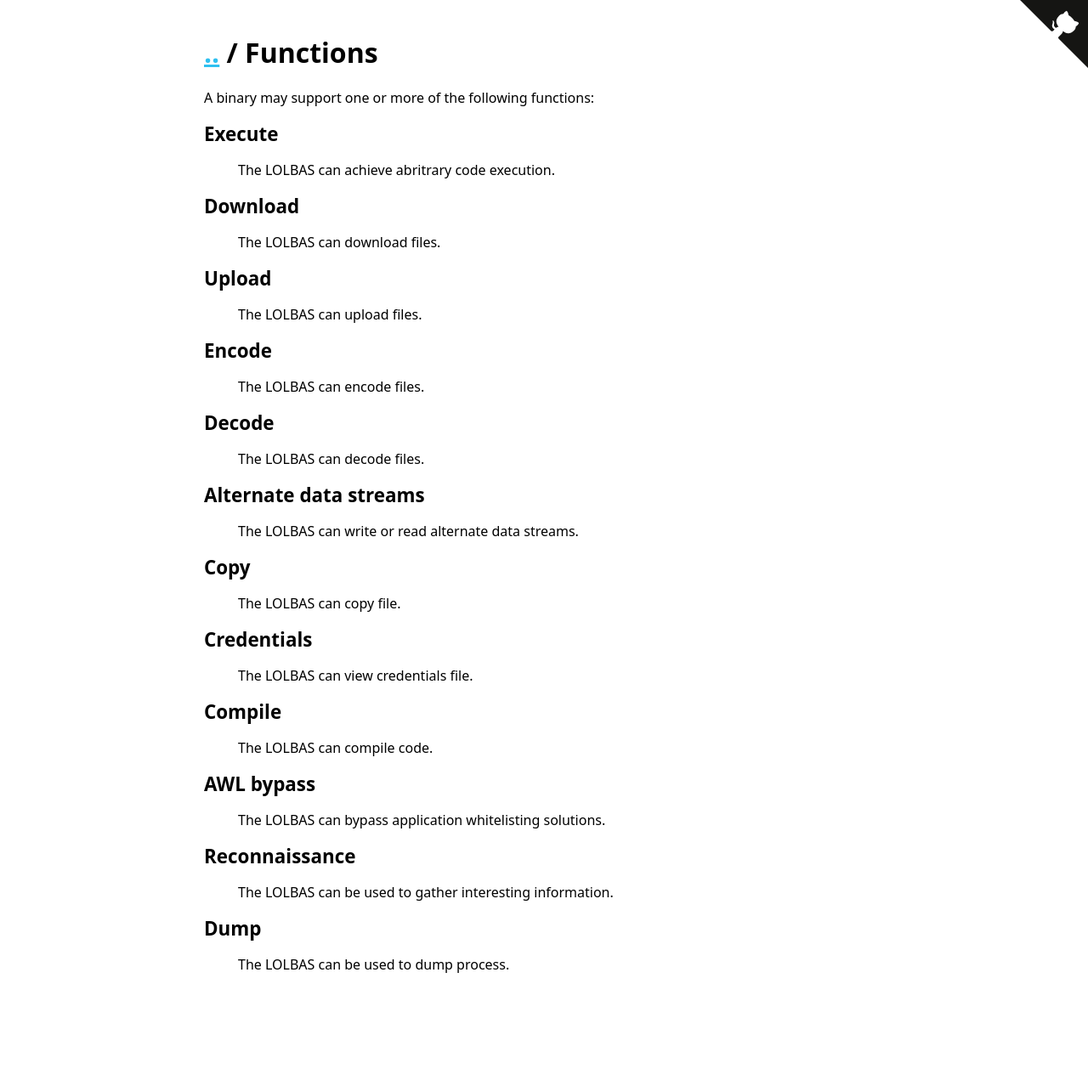
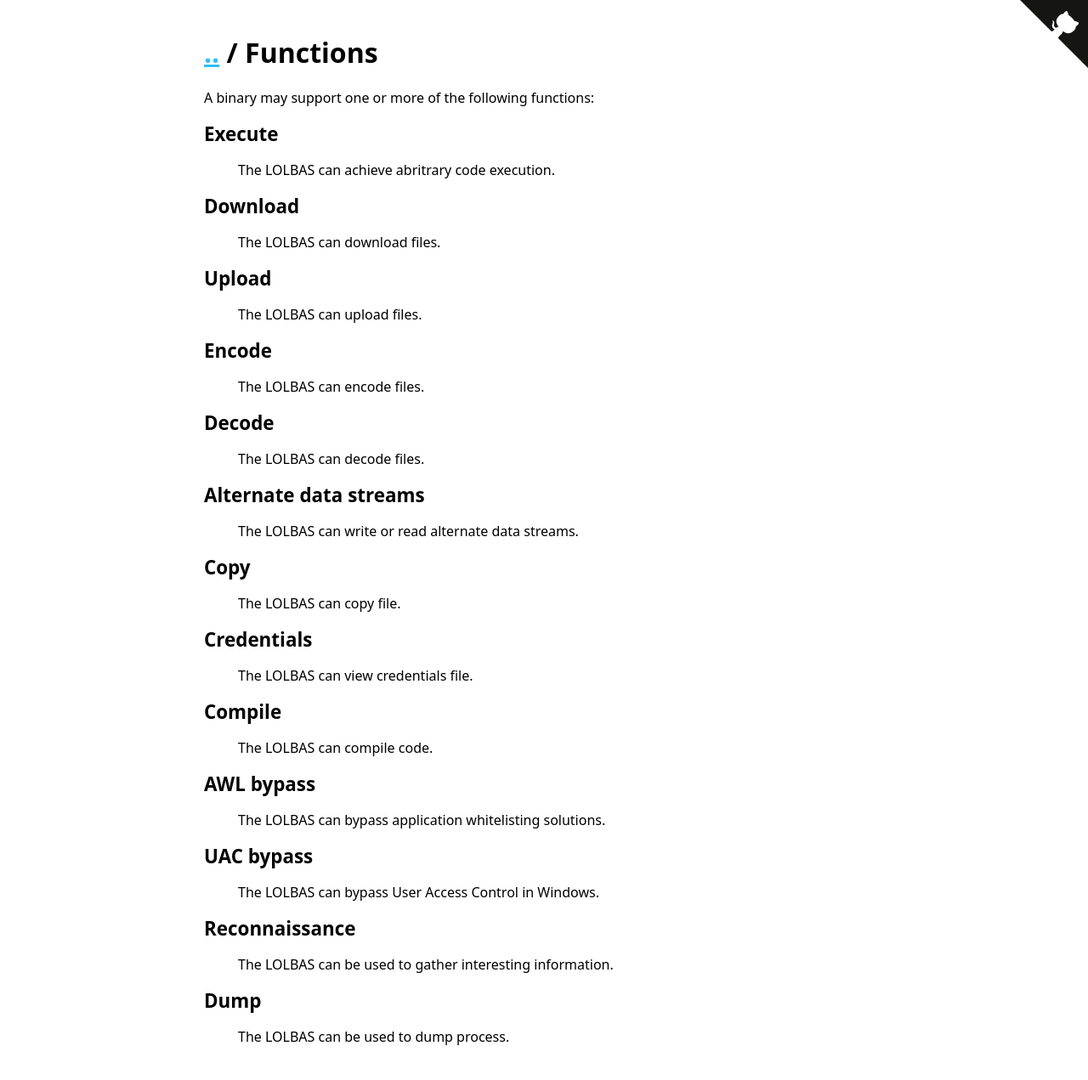
Before and after one commit to LOLBAS-Project/LOLBAS-Project.github.io, a Jekyll site: the page built from functions.md, in a window 1280 px wide. Shown: the whole page at 85% size. Built offline with Jekyll 4.4.1, drawn with Linux system fonts in a browser that asks for light colours; before the commit the page ends 1186 px from its top, so only the background shows below that.

Commit message:
Added UAC bypass as category

```diff
--- a/_data/functions.yml
+++ b/_data/functions.yml
@@ -49,6 +49,11 @@
   description: |
     The LOLBAS can bypass application whitelisting solutions.
 
+uac bypass:
+  label: UAC bypass
+  description: |
+    The LOLBAS can bypass User Access Control in Windows.
+
 reconnaissance:
   label: Reconnaissance
   description: |
```
